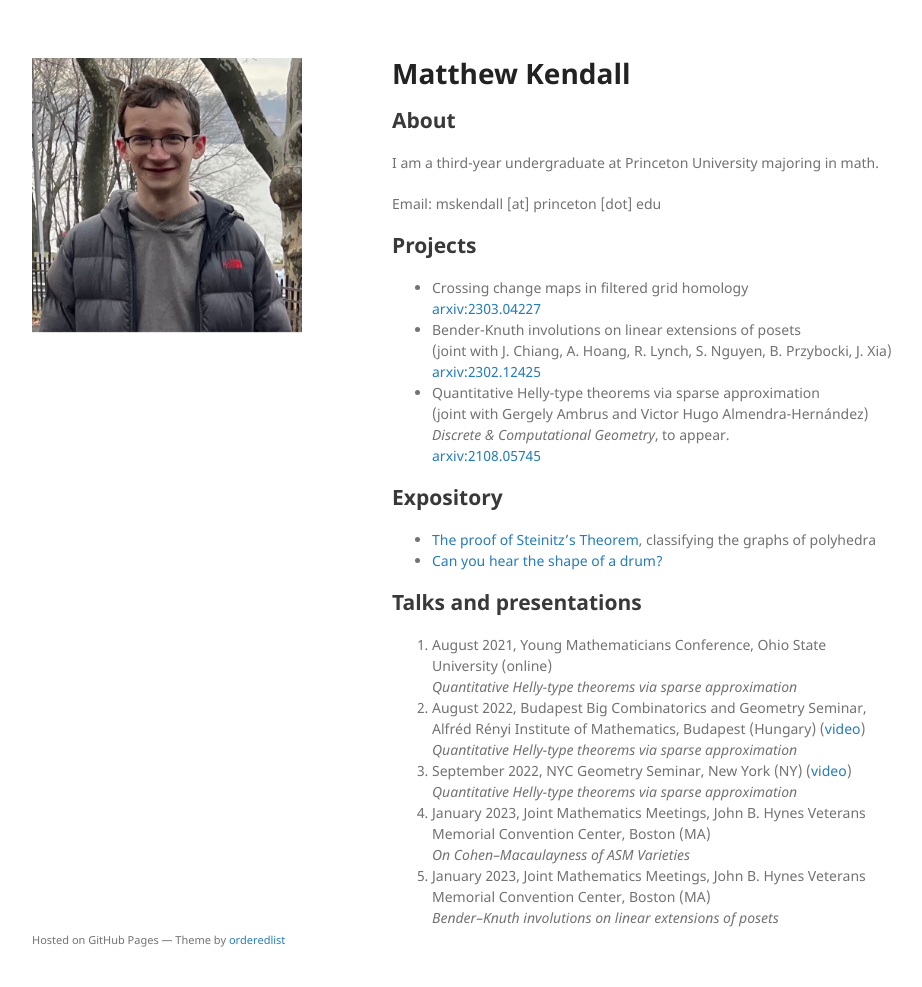
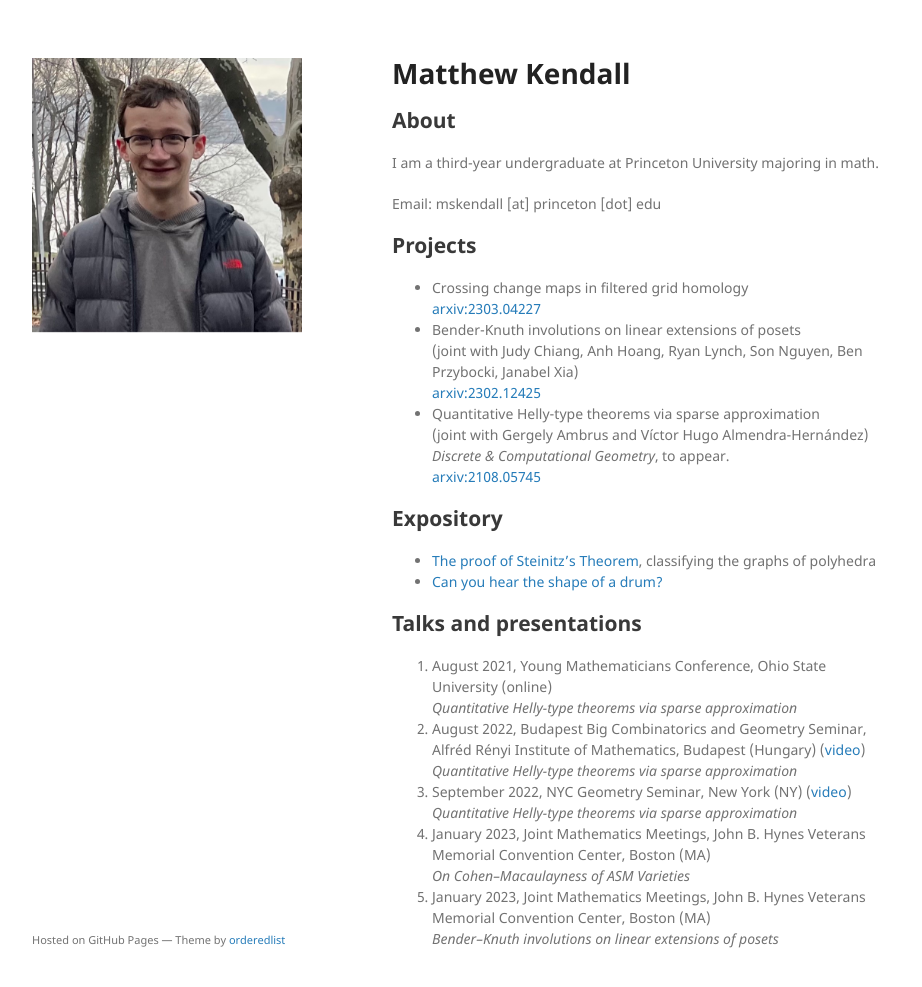
Before and after one commit to matthewkendall/matthewkendall.github.io, a Jekyll site: the page built from index.md, in a window 1280 px wide and 1019 px high. Shown: the top 987 px of the window, without its empty margins (178-1100 px from the left). Built offline with Jekyll 4.4.1, drawn with Linux system fonts in a browser that asks for light colours; our own code applies the rules of GitHub Pages for plain Markdown files; the repository's description, which GitHub fills in, is left out.

Commit message:
Update index.md

```diff
--- a/index.md
+++ b/index.md
@@ -7,8 +7,8 @@ Email: mskendall [at] princeton [dot] edu
 
 ## Projects
 - Crossing change maps in filtered grid homology <br> <a href="https://arxiv.org/abs/2303.04227">arxiv:2303.04227</a>
-- Bender-Knuth involutions on linear extensions of posets <br> (joint with J. Chiang, A. Hoang, R. Lynch, S. Nguyen, B. Przybocki, J. Xia) <br> <a href="https://arxiv.org/abs/2302.12425">arxiv:2302.12425</a>
-- Quantitative Helly-type theorems via sparse approximation <br> (joint with Gergely Ambrus and Victor Hugo Almendra-Hernández)  <br> *Discrete & Computational Geometry*, to appear. <br> <a href="https://arxiv.org/abs/2108.05745">arxiv:2108.05745</a>
+- Bender-Knuth involutions on linear extensions of posets <br> (joint with Judy Chiang, Anh Hoang, Ryan Lynch, Son Nguyen, Ben Przybocki, Janabel Xia) <br> <a href="https://arxiv.org/abs/2302.12425">arxiv:2302.12425</a>
+- Quantitative Helly-type theorems via sparse approximation <br> (joint with Gergely Ambrus and Víctor Hugo Almendra-Hernández)  <br> *Discrete & Computational Geometry*, to appear. <br> <a href="https://arxiv.org/abs/2108.05745">arxiv:2108.05745</a>
 
 ## Expository
 - <a href="/assets/steinitz.pdf" target="_blank"> The proof of Steinitz's Theorem</a>, classifying the graphs of polyhedra
```
